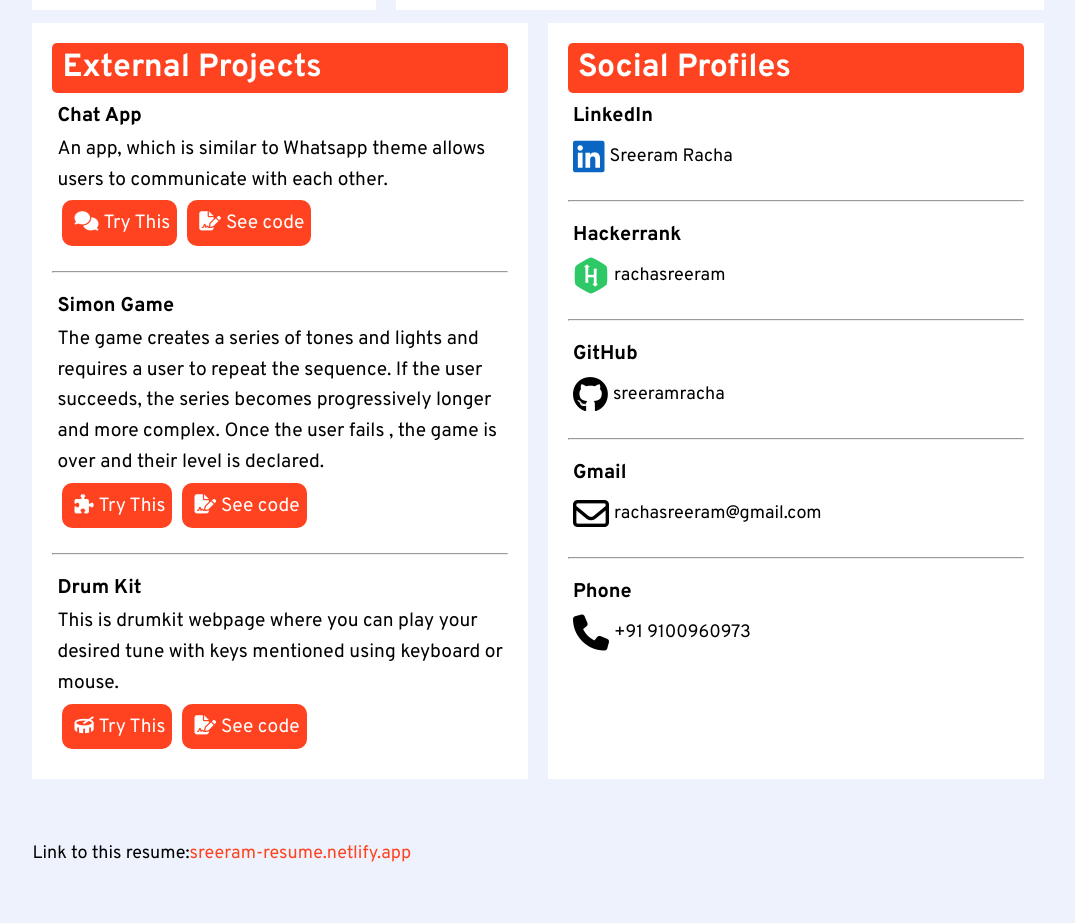
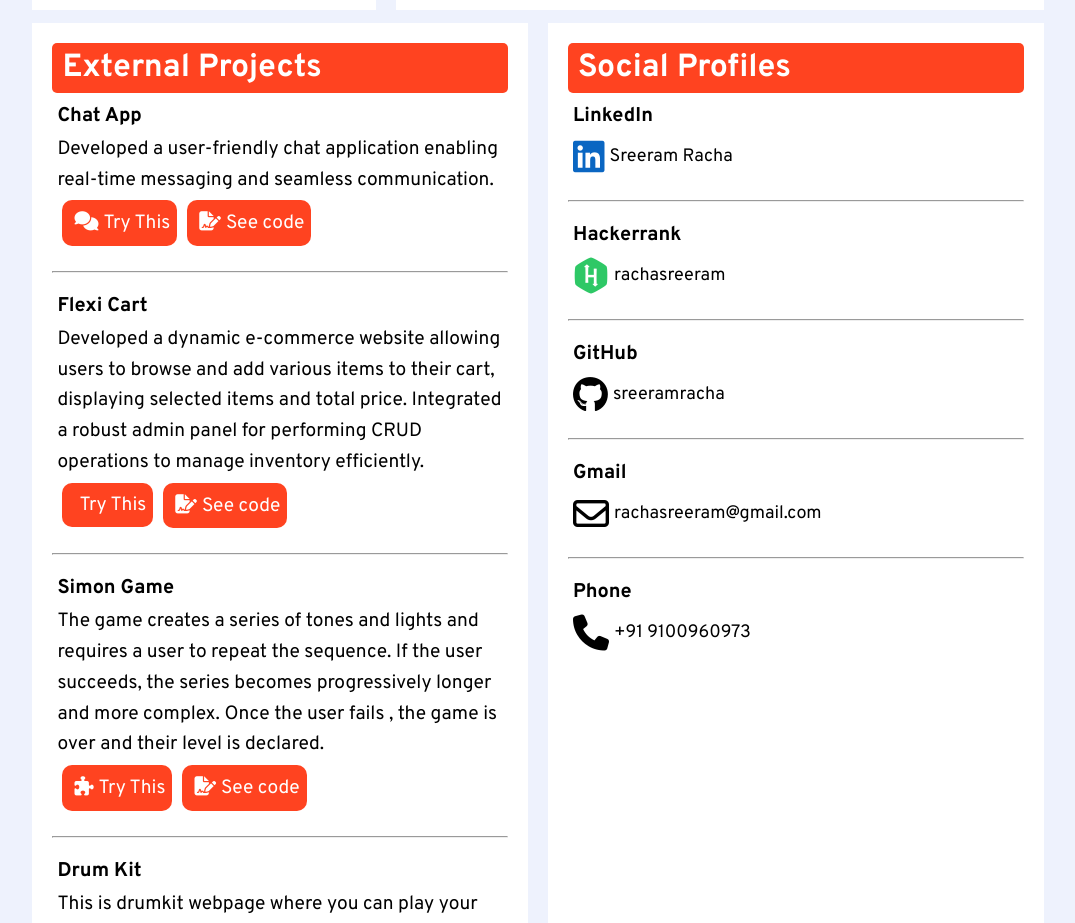
Before and after one commit to sreeramracha/Resume-2.0, a React (Create React App) app: page / in a window 1280 px wide. Shown: the part 1240-2163 px from the top of the page, without its empty margins (102-1177 px from the left). Built offline with nearby package versions, Linux system fonts and the light colour scheme.

Commit message:
Added external projects

```diff
--- a/src/components/Project.jsx
+++ b/src/components/Project.jsx
@@ -9,13 +9,23 @@ export default function Project() {
 
 			<ProjectInfo
 				name="Chat App"
-				description="An app, which is similar to Whatsapp theme allows users to communicate with each other."
+				description="Developed a user-friendly chat application enabling real-time messaging and seamless communication."
 				exploreGame="https://ws-chatapp-clone.netlify.app/"
 				exploreCode="https://github.com/sreeramracha/ChatApp-Clone"
 				gameIcon="fa-solid fa-comments"
 				codeIcon="fa-solid fa-file-signature"
 			/>
 
+			<hr />
+
+			<ProjectInfo
+				name="Flexi Cart"
+				description="Developed a dynamic e-commerce website allowing users to browse and add various items to their cart, displaying selected items and total price. Integrated a robust admin panel for performing CRUD operations to manage inventory efficiently."
+				exploreGame="https://tejaswini-sale-corp-bill-generator.netlify.app/"
+				exploreCode="https://github.com/sreeramracha/bill-generator"
+				gameIcon=""
+				codeIcon="fa-solid fa-file-signature"
+			/>
 			<hr />
 
 			<ProjectInfo
```
